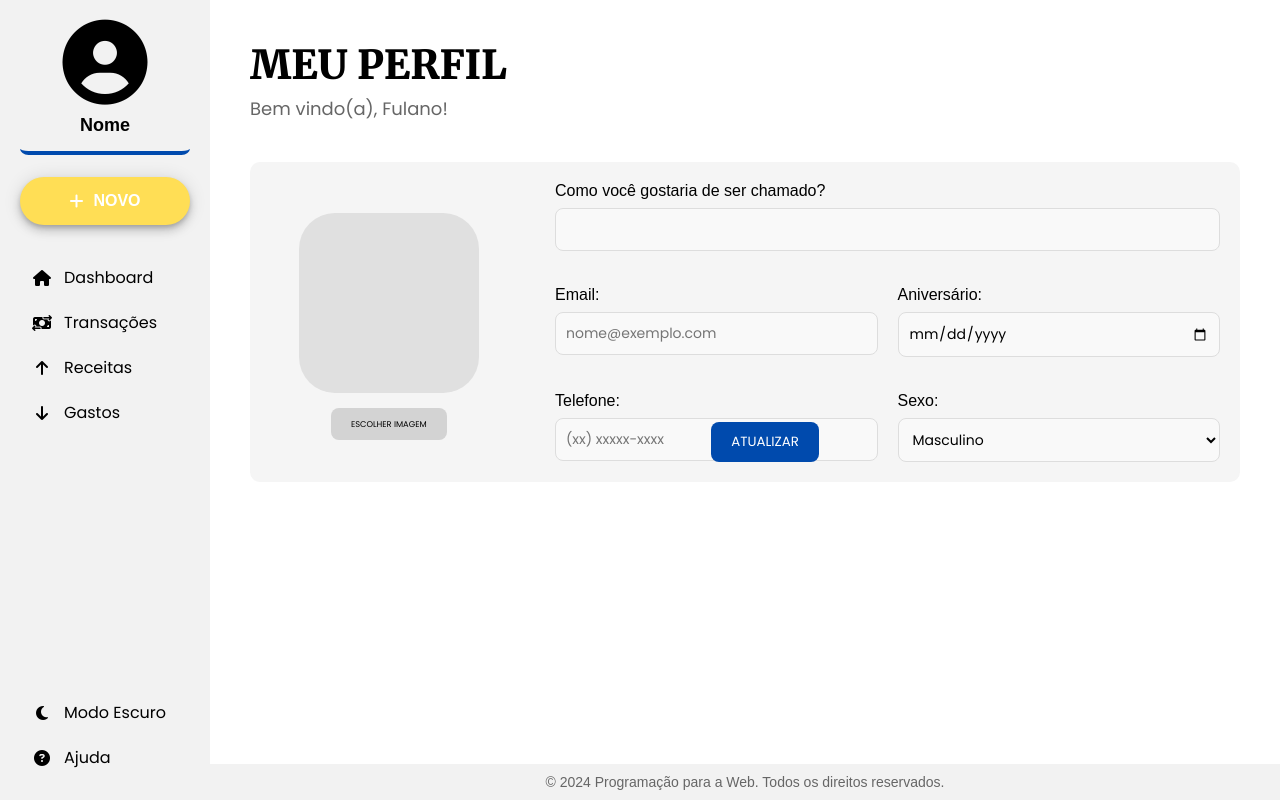
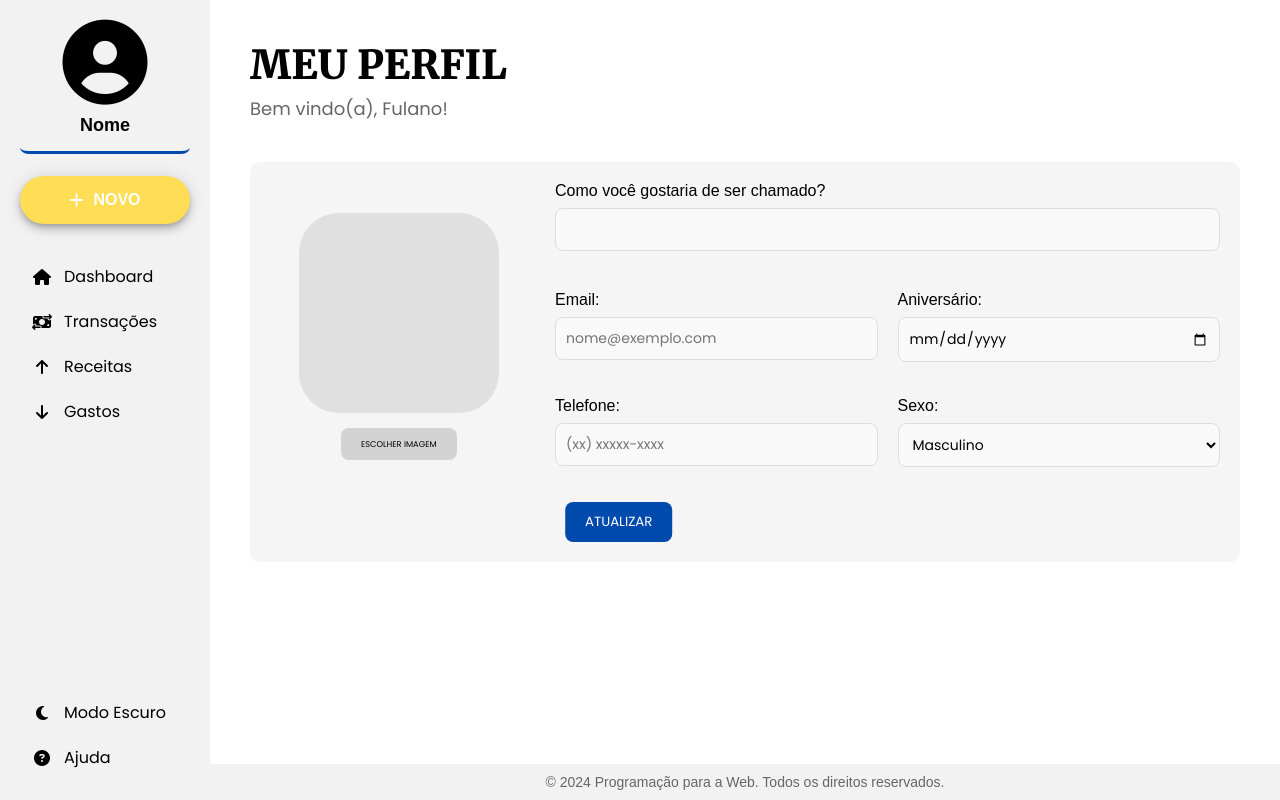
Before and after one commit to Lucas-Mta/Projeto-Prog-Web, a PHP site: page /indexPerfil.html in a window 1280 px wide. Run offline with PHP 8.4, Linux system fonts and the light colour scheme; some libraries are stand-ins or nearby versions.

Commit message:
Versão final 100%

```diff
--- a/indexPerfil.html
+++ b/indexPerfil.html
@@ -17,7 +17,7 @@
         <div id="main-menu"></div>
 
         <!-- Conteúdo do Perfil -->
-        <main class="profile-container">
+        <main class="perfil-container">
             <header>
 
                 <h1 class="merriweather-black">MEU PERFIL</h1>
@@ -43,6 +43,7 @@
                         </div>
                     </div>
 
+                    <!-- Coloquei o aniversário na right-section-->
                     <div class="right-section">
                         <div class="user-info">
                             <label for="username">Como você gostaria de ser chamado?</label>
@@ -73,13 +74,10 @@
                                 </select>
                             </div>
                         </div>
-                    </div>
 
-                    <div class="button-container">
                         <!-- Botão Editar -->
                         <button id="edit-btn" class="edit-btn poppins-regular">ATUALIZAR</button>
                     </div>
-
                 </div>
             </div>
 
@@ -89,10 +87,8 @@
             </footer>
 
         </main>
-
     </div>
 
-    <!-- Script -->
     <script src="scriptGeral.js"></script>
     <script src="scriptPerfil.js"></script>
 
--- a/scriptPerfil.js
+++ b/scriptPerfil.js
@@ -61,7 +61,8 @@ function updateName(name) {
 
 function updateProfileButtonEvent() {
     const updateButton = document.getElementById('edit-btn');
-    updateButton.addEventListener('click', updateProfile);
+
+    if (updateButton !== null)  updateButton.addEventListener('click', updateProfile);
 }
 
 document.addEventListener('DOMContentLoaded', updateProfileButtonEvent);
@@ -90,7 +91,7 @@ function updateImage(event) {
 
     if(file) {
         const reader = new FileReader();
-        reader.onload = loadFile; // Cahama a função 'loadFile' quando o arquivo é lido
+        reader.onload = function(event) { loadFile(event) }
 
         reader.readAsDataURL(file);
     }
--- a/stylePerfil.css
+++ b/stylePerfil.css
@@ -1,4 +1,4 @@
-.profile-container {
+.perfil-container {
     flex: 1;
     padding: 40px;
     margin-left: 210px;
@@ -18,8 +18,8 @@ header p {
 }
 
 /* --- --- Conteúdo do Perfil --- --- */
-.user-profile.active {
-    border-bottom: 4px solid #004aad; /* Adiciona a borda embaixo azul quando estiver ativo */
+.active.user-profile {
+    border-bottom: 3px solid #004aad; /* Adiciona a borda embaixo azul quando estiver ativo */
     padding-bottom: 5px;
     border-radius: 5%;
     margin-bottom: -8px; /* Tirei um pouco da margem para não ficar difernte ao mudar de navegação */
@@ -32,35 +32,33 @@ header p {
 .profile-box {
     background-color: var(--background-item);
     padding: 20px;
-    height: auto;
+    height: 400px;
     border-radius: 10px;
     display: flex;
     justify-content: space-between;
-    align-items: center;
-    position: relative;
-    flex-wrap: wrap;
 }
 
 /* --- --- Seção Esquerda --- --- */
 .left-section {
     width: 25%;
+    margin-left: 10px;
     display: flex;
     flex-direction: column;
     align-items: center;
     justify-content: flex-start;
     gap: 20px;
-    position: relative;
 }
 
 .user-photo-placeholder {
-    width: 180px;
-    height: 180px;
+    width: 200px;
+    height: 200px;
     display: flex;
     justify-content: center;
     align-items: center;
     background-color: #e0e0e0;
     border-radius: 20%;
     position: relative;
+    margin-top: 13%;
 }
 
 .file-input-label {
@@ -93,8 +91,6 @@ header p {
     display: flex;
     flex-direction: column;
     gap: 35px;
-    position: relative;
-    justify-content: center;
 }
 
 .user-info-row {
@@ -147,14 +143,6 @@ header p {
 }
 
 /* --- --- Botão Editar --- --- */
-.button-container {
-    position: absolute;
-    bottom: 20px;
-    width: 100%;
-    display: flex;
-    justify-content: center;
-}
-
 .edit-btn {
     background-color: #004aad;
     color: #fff;
@@ -162,6 +150,10 @@ header p {
     border: none;
     border-radius: 8px;
     cursor: pointer;
+    align-self: center;
+    bottom: 20px;
+    left: 50%;
+    transform: translateX(-250%);
 }
 
 .edit-btn:hover {
```
Also changed, not shown: scriptGeral.js (+17 -17 lines).
